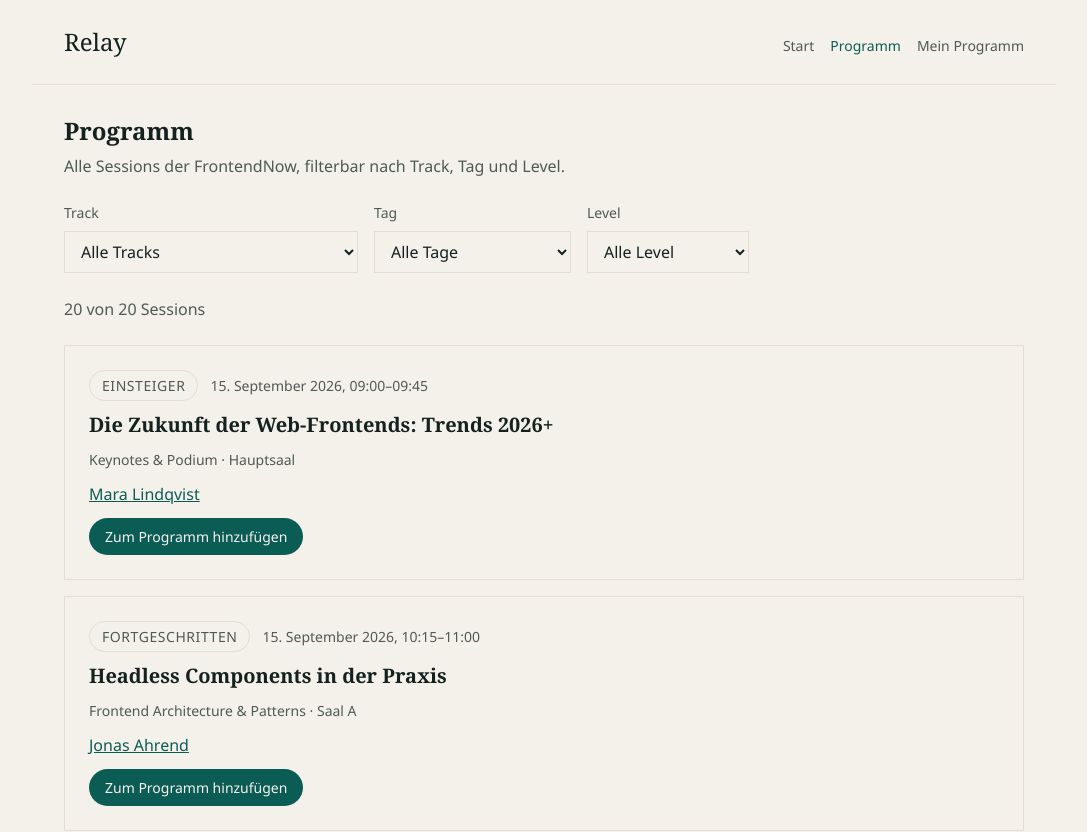
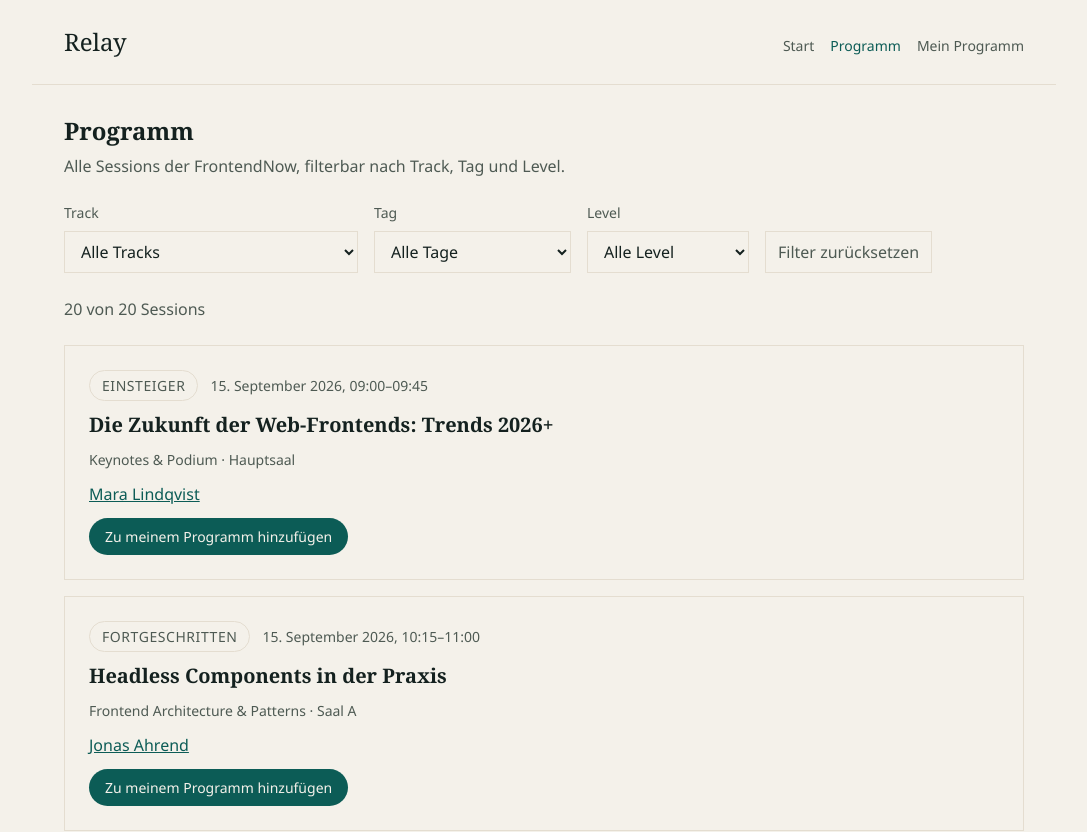
Before and after one commit to ct26m042/Team-Assignment-1, a Vue app: page /programm in a window 1280 px wide. Shown: the top 832 px of the page, without its empty margins (96-1183 px from the left). Built offline with nearby package versions, Linux system fonts and the light colour scheme.

Commit message:
Add usability

```diff
--- /dev/null
+++ b/src/components/base/BackButton.vue
@@ -0,0 +1,32 @@
+<script setup>
+import { useRouter } from 'vue-router'
+
+const router = useRouter()
+
+// Ohne vorherige Seite in der App (z. B. Direktaufruf) zurück zur Programmübersicht.
+function goBack() {
+  if (window.history.state?.back) {
+    router.back()
+  } else {
+    router.push({ name: 'program' })
+  }
+}
+</script>
+
+<template>
+  <button class="back" type="button" @click="goBack">← Zurück</button>
+</template>
+
+<style scoped>
+.back {
+  justify-self: start;
+  border: 1px solid var(--color-border);
+  border-radius: 999px;
+  padding: var(--space-2) var(--space-4);
+  background: var(--color-surface);
+  color: var(--color-text-primary);
+  font: inherit;
+  font-size: var(--font-size-sm);
+  cursor: pointer;
+}
+</style>
--- a/src/components/feature/SessionCard.vue
+++ b/src/components/feature/SessionCard.vue
@@ -55,7 +55,7 @@ function toggle() {
       </RouterLink>
     </p>
     <BaseButton class="card__action" type="button" @click="toggle">
-      {{ saved ? 'Aus dem Programm nehmen' : 'Zum Programm hinzufügen' }}
+      {{ saved ? 'Entfernen' : 'Zu meinem Programm hinzufügen' }}
     </BaseButton>
   </article>
 </template>
--- a/src/views/ProgramView.vue
+++ b/src/views/ProgramView.vue
@@ -11,6 +11,14 @@ const filters = reactive({
   day: 'all',
   level: 'all',
 })
+
+const isFiltered = computed(() => Object.values(filters).some((value) => value !== 'all'))
+
+function resetFilters() {
+  filters.trackId = 'all'
+  filters.day = 'all'
+  filters.level = 'all'
+}
 
 const visible = computed(() =>
   sessions.filter((session) => {
@@ -57,6 +65,9 @@ const visible = computed(() =>
           </option>
         </select>
       </label>
+      <button type="button" class="filters__reset" :disabled="!isFiltered" @click="resetFilters">
+        Filter zurücksetzen
+      </button>
     </form>
 
     <p class="program__count">{{ visible.length }} von {{ sessions.length }} Sessions</p>
@@ -120,6 +131,22 @@ const visible = computed(() =>
   padding: var(--space-2) var(--space-3);
 }
 
+.filters__reset {
+  align-self: end;
+  font: inherit;
+  font-size: var(--font-size-md);
+  color: var(--color-text-primary);
+  background: var(--color-surface);
+  border: 1px solid var(--color-border);
+  padding: var(--space-2) var(--space-3);
+  cursor: pointer;
+}
+
+.filters__reset:disabled {
+  color: var(--color-text-muted);
+  cursor: not-allowed;
+}
+
 .program__list {
   display: grid;
   gap: var(--space-4);
--- a/src/views/SessionDetailView.vue
+++ b/src/views/SessionDetailView.vue
@@ -63,7 +63,7 @@ function toggle() {
       </ul>
     </div>
     <BaseButton class="session__action" type="button" @click="toggle">
-      {{ saved ? 'Aus dem Programm nehmen' : 'Zum Programm hinzufügen' }}
+      {{ saved ? 'Entfernen' : 'Zu meinem Programm hinzufügen' }}
     </BaseButton>
   </section>
   <section v-else class="session">
--- a/src/views/SpeakerDetailView.vue
+++ b/src/views/SpeakerDetailView.vue
@@ -1,6 +1,7 @@
 <script setup>
 import { computed } from 'vue'
 import { RouterLink, useRoute } from 'vue-router'
+import BackButton from '../components/base/BackButton.vue'
 import { useConferenceData } from '../composables/useConferenceData'
 import { formatDay } from '../utils/formatDay'
 
@@ -14,6 +15,7 @@ const sessions = computed(() => (speaker.value ? sessionsForSpeaker(speaker.valu
 
 <template>
   <section v-if="speaker" class="profile">
+    <BackButton />
     <p class="profile__role">{{ speaker.title }}, {{ speaker.company }}</p>
     <h1>{{ speaker.name }}</h1>
     <p class="profile__bio">{{ speaker.bio }}</p>
```
Also changed, not shown: 2 other files (tests, documents, lock files or other folders).
